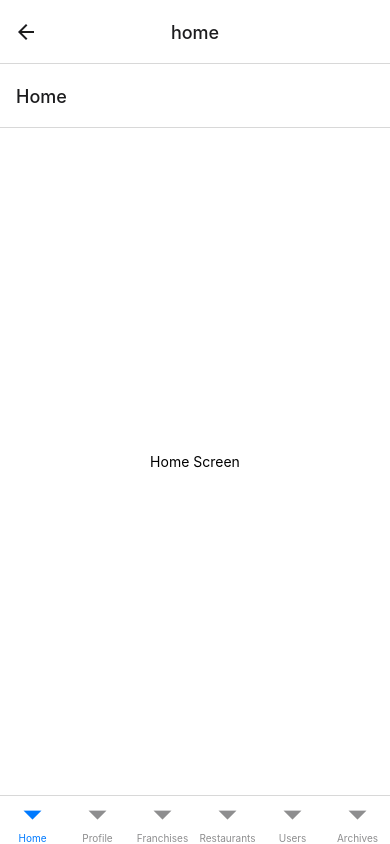
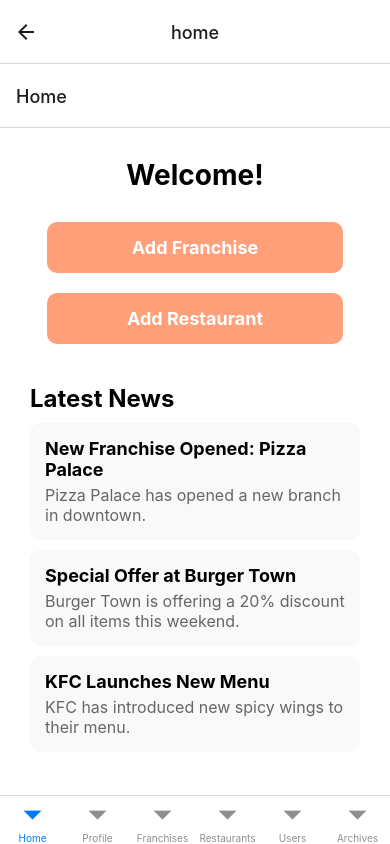
Before and after one commit to TheMenufy/TheMenufy_franchise, a React Native app: screen /home in a window 390 px wide. Built offline with nearby package versions, Linux system fonts and the light colour scheme.

Commit message:
creating new home interface

```diff
--- a/screens/Home.js
+++ b/screens/Home.js
@@ -1,10 +1,10 @@
 // Home.js
 
 import React from 'react';
-import { View, Text, StyleSheet, Image } from 'react-native';
+import { View, Text, StyleSheet, Image, TouchableOpacity, ScrollView } from 'react-native';
 import { createBottomTabNavigator } from '@react-navigation/bottom-tabs';
-import FranchiseScreen from '../screens/Franchise.js';
-import RestaurantScreen from '../screens/Restaurants.js';
+import FranchiseScreen from '../screens/Franchise';
+import RestaurantScreen from '../screens/Restaurants';
 
 const Tab = createBottomTabNavigator();
 
@@ -21,11 +21,36 @@ const Home = () => {
   );
 };
 
-const HomeScreen = () => {
+const HomeScreen = ({ navigation }) => {
+  const latestNews = [
+    { id: 1, title: "New Franchise Opened: Pizza Palace", description: "Pizza Palace has opened a new branch in downtown." },
+    { id: 2, title: "Special Offer at Burger Town", description: "Burger Town is offering a 20% discount on all items this weekend." },
+    { id: 3, title: "KFC Launches New Menu", description: "KFC has introduced new spicy wings to their menu." },
+    // Ajoutez d'autres activités ici
+  ];
+
   return (
-    <View style={styles.container}>
-      <Text>Home Screen</Text>
-    </View>
+    <ScrollView contentContainerStyle={styles.scrollContainer}>
+      <View style={styles.container}>
+        <Text style={styles.welcomeText}>Welcome!</Text>
+        <TouchableOpacity style={styles.button} onPress={() => navigation.navigate('AddFranchise')}>
+          <Text style={styles.buttonText}>Add Franchise</Text>
+        </TouchableOpacity>
+        <TouchableOpacity style={styles.button} onPress={() => navigation.navigate('AddRestaurant')}>
+          <Text style={styles.buttonText}>Add Restaurant</Text>
+        </TouchableOpacity>
+
+        <View style={styles.newsSection}>
+          <Text style={styles.newsHeading}>Latest News</Text>
+          {latestNews.map(news => (
+            <View key={news.id} style={styles.newsCard}>
+              <Text style={styles.newsTitle}>{news.title}</Text>
+              <Text style={styles.newsDescription}>{news.description}</Text>
+            </View>
+          ))}
+        </View>
+      </View>
+    </ScrollView>
   );
 };
 
@@ -84,11 +109,61 @@ const ArchivesScreen = () => {
 };
 
 const styles = StyleSheet.create({
+  scrollContainer: {
+    flexGrow: 1,
+    backgroundColor: '#fff',
+    alignItems: 'center',
+    justifyContent: 'center',
+    paddingVertical: 20,
+  },
   container: {
     flex: 1,
     backgroundColor: '#fff',
     alignItems: 'center',
-    justifyContent: 'center',
+    padding: 10,
+  },
+  welcomeText: {
+    fontSize: 28,
+    fontWeight: 'bold',
+    marginBottom: 20,
+  },
+  button: {
+    backgroundColor: '#FFA07A', // Oranger clair
+    padding: 15,
+    borderRadius: 10,
+    marginVertical: 10,
+    width: '80%',
+    alignItems: 'center',
+  },
+  buttonText: {
+    fontSize: 18,
+    color: '#fff',
+    fontWeight: 'bold',
+  },
+  newsSection: {
+    marginTop: 30,
+    width: '100%',
+    paddingHorizontal: 20,
+  },
+  newsHeading: {
+    fontSize: 24,
+    fontWeight: 'bold',
+    marginBottom: 10,
+  },
+  newsCard: {
+    backgroundColor: '#f9f9f9',
+    padding: 15,
+    borderRadius: 10,
+    marginBottom: 10,
+  },
+  newsTitle: {
+    fontSize: 18,
+    fontWeight: 'bold',
+  },
+  newsDescription: {
+    fontSize: 16,
+    color: '#666',
+    marginTop: 5,
   },
   profileHeader: {
     alignItems: 'center',
```
